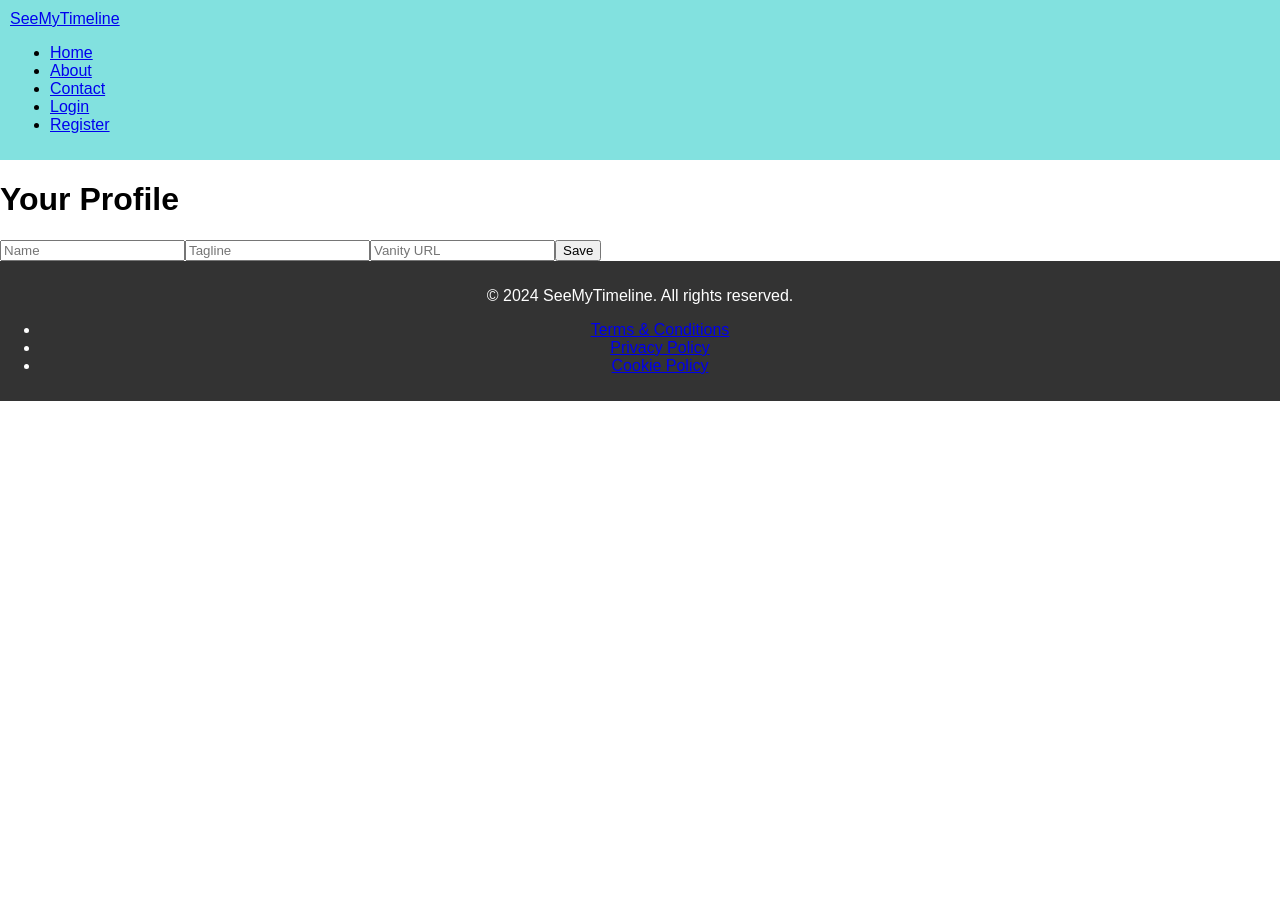
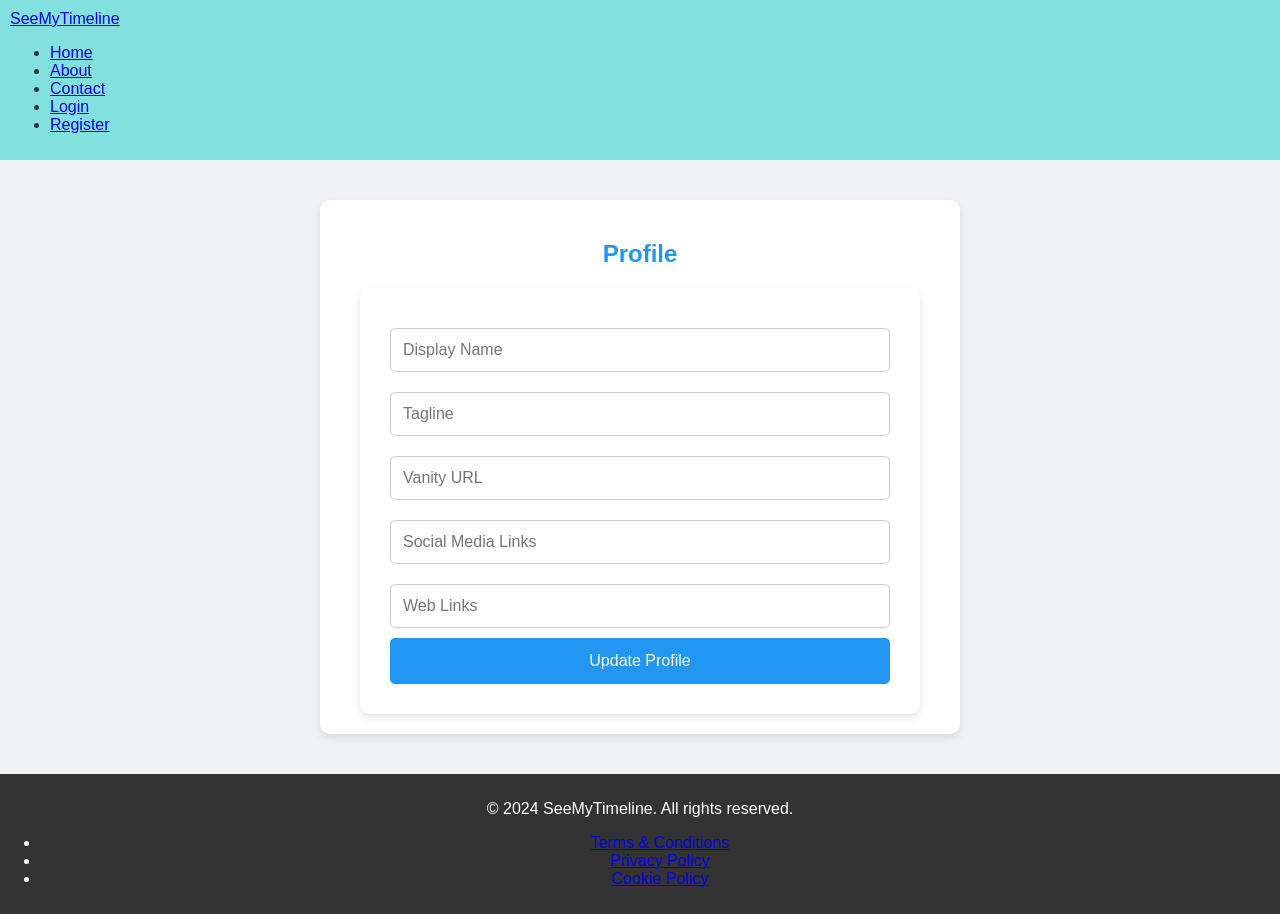
Before and after one commit to emanoj1/seemytimeline-frontend, a React (Create React App) app: page /profile in a window 1280 px wide. Before the commit the page ends 800 px from the top, so only its background shows below. Built offline with nearby package versions, Linux system fonts and the light colour scheme; no server answers.

Commit message:
feat: Dashboard sections

```diff
--- a/src/App.css
+++ b/src/App.css
@@ -1,3 +1,39 @@
+/* CSS Variables */
+:root {
+  --primary-color: #2196f3;
+  --secondary-color: #1976d2;
+  --background-color: #f0f2f5;
+  --text-color: #333;
+  --card-background: #ffffff;
+  --border-color: #ccc;
+  --shadow-color: rgba(0, 0, 0, 0.1);
+  --hover-shadow-color: rgba(0, 0, 0, 0.2);
+  --font-family: 'Arial', sans-serif;
+}
+
+/* Apply CSS Variables */
+body {
+  font-family: var(--font-family);
+  background-color: var(--background-color);
+  color: var(--text-color);
+  margin: 0;
+  padding: 0;
+}
+
+h1, h2 {
+  color: var(--text-color);
+}
+
+/* Form Styles */
+form {
+  max-width: 500px;
+  margin: 0 auto;
+  background: var(--card-background);
+  padding: 30px;
+  border-radius: 10px;
+  box-shadow: 0 4px 8px var(--shadow-color);
+}
+
 .App {
   text-align: center;
 }
--- a/src/App.js
+++ b/src/App.js
@@ -8,8 +8,12 @@ import Register from './pages/Register';
 import VanityPage from './pages/VanityPage';
 import Dashboard from './pages/Dashboard';
 import Profile from './pages/Profile';
+import Timeline from './components/Timeline';
+import Statistics from './components/Statistics';
+import AdminManagement from './components/AdminManagement';
 import Navbar from './components/Navbar';
 import Footer from './components/Footer';
+import './styles/Global.css';
 
 function App() {
   return (
@@ -24,6 +28,9 @@ function App() {
         <Route path="/vanity/:username" element={<VanityPage />} />
         <Route path="/dashboard" element={<Dashboard />} />
         <Route path="/profile" element={<Profile />} />
+        <Route path="/timeline" element={<Timeline />} />
+        <Route path="/statistics" element={<Statistics />} />
+        <Route path="/admin-management" element={<AdminManagement />} />
       </Routes>
       <Footer />
     </>
--- /dev/null
+++ b/src/components/AdminManagement.jsx
@@ -0,0 +1,46 @@
+import React, { useState } from 'react';
+
+function AdminManagement() {
+  const [adminData, setAdminData] = useState({
+    username: '',
+    password: '',
+  });
+
+  const handleChange = (e) => {
+    setAdminData({
+      ...adminData,
+      [e.target.name]: e.target.value,
+    });
+  };
+
+  const handleSubmit = (e) => {
+    e.preventDefault();
+    // Implement API call to update username and password
+    console.log('Admin details updated:', adminData);
+  };
+
+  return (
+    <div className="admin-management">
+      <h2>Admin Management</h2>
+      <form onSubmit={handleSubmit}>
+        <input
+          type="text"
+          name="username"
+          placeholder="New Username"
+          value={adminData.username}
+          onChange={handleChange}
+        />
+        <input
+          type="password"
+          name="password"
+          placeholder="New Password"
+          value={adminData.password}
+          onChange={handleChange}
+        />
+        <button type="submit">Update Account</button>
+      </form>
+    </div>
+  );
+}
+
+export default AdminManagement;
--- /dev/null
+++ b/src/components/Statistics.jsx
@@ -0,0 +1,36 @@
+import React, { useEffect, useState } from 'react';
+
+function Statistics() {
+  const [stats, setStats] = useState({
+    followers: 0,
+    visits: 0,
+    following: 0,
+    likes: 0,
+  });
+
+  useEffect(() => {
+    // Implement API call to fetch statistics
+    // Example:
+    // setStats({
+    //   followers: 120,
+    //   visits: 450,
+    //   following: 78,
+    //   likes: 300,
+    // });
+    console.log('Fetch statistics from API');
+  }, []);
+
+  return (
+    <div className="statistics">
+      <h2>Statistics</h2>
+      <ul>
+        <li>Followers: {stats.followers}</li>
+        <li>Visits: {stats.visits}</li>
+        <li>Following: {stats.following}</li>
+        <li>Likes: {stats.likes}</li>
+      </ul>
+    </div>
+  );
+}
+
+export default Statistics;
--- /dev/null
+++ b/src/components/Timeline.jsx
@@ -0,0 +1,58 @@
+import React, { useState } from 'react';
+
+function Timeline() {
+  const [timelineData, setTimelineData] = useState({
+    year: '',
+    image: '',
+    post: '',
+  });
+
+  const handleChange = (e) => {
+    setTimelineData({
+      ...timelineData,
+      [e.target.name]: e.target.value,
+    });
+  };
+
+  const handleFileChange = (e) => {
+    setTimelineData({
+      ...timelineData,
+      image: e.target.files[0],
+    });
+  };
+
+  const handleSubmit = (e) => {
+    e.preventDefault();
+    // Implement API call to update timeline info
+    console.log('Timeline updated:', timelineData);
+  };
+
+  return (
+    <div className="timeline">
+      <h2>Timeline</h2>
+      <form onSubmit={handleSubmit}>
+        <input
+          type="text"
+          name="year"
+          placeholder="Year"
+          value={timelineData.year}
+          onChange={handleChange}
+        />
+        <input
+          type="file"
+          name="image"
+          onChange={handleFileChange}
+        />
+        <textarea
+          name="post"
+          placeholder="Your Post"
+          value={timelineData.post}
+          onChange={handleChange}
+        ></textarea>
+        <button type="submit">Add to Timeline</button>
+      </form>
+    </div>
+  );
+}
+
+export default Timeline;
--- a/src/pages/Dashboard.jsx
+++ b/src/pages/Dashboard.jsx
@@ -1,6 +1,7 @@
 import React, { useEffect } from 'react';
 import { useNavigate } from 'react-router-dom';
 import { isAuthenticated } from '../utils/auth';
+import '../styles/Dashboard.css';
 
 function Dashboard() {
   const navigate = useNavigate();
@@ -13,8 +14,25 @@ function Dashboard() {
 
   return (
     <div className="dashboard">
-      <h1>Your Dashboard</h1>
-      {/* Links to Profile, Timeline, Change Password */}
+      <h1>Welcome to Your Dashboard</h1>
+      <div className="card-container">
+        <div className="card" onClick={() => navigate('/profile')}>
+          <h2>Profile</h2>
+          <p>Manage your personal info</p>
+        </div>
+        <div className="card" onClick={() => navigate('/timeline')}>
+          <h2>Timeline</h2>
+          <p>Manage your life events</p>
+        </div>
+        <div className="card" onClick={() => navigate('/statistics')}>
+          <h2>Statistics</h2>
+          <p>View your stats</p>
+        </div>
+        <div className="card" onClick={() => navigate('/admin-management')}>
+          <h2>Admin Management</h2>
+          <p>Change your username and password</p>
+        </div>
+      </div>
     </div>
   );
 }
--- a/src/pages/Profile.jsx
+++ b/src/pages/Profile.jsx
@@ -1,15 +1,68 @@
-import React from 'react';
+import React, { useState } from 'react';
+import '../styles/Profile.css';
 
 function Profile() {
+  const [formData, setFormData] = useState({
+    displayName: '',
+    tagline: '',
+    vanityUrl: '',
+    socialLinks: '',
+    webLinks: '',
+  });
+
+  const handleChange = (e) => {
+    setFormData({
+      ...formData,
+      [e.target.name]: e.target.value,
+    });
+  };
+
+  const handleSubmit = (e) => {
+    e.preventDefault();
+    // Implement API call to update profile info
+    console.log('Profile updated:', formData);
+  };
+
   return (
     <div className="profile">
-      <h1>Your Profile</h1>
-      <form>
-        <input type="text" placeholder="Name" />
-        <input type="text" placeholder="Tagline" />
-        <input type="text" placeholder="Vanity URL" />
-        {/* Other profile fields */}
-        <button type="submit">Save</button>
+      <h2>Profile</h2>
+      <form onSubmit={handleSubmit}>
+        <input
+          type="text"
+          name="displayName"
+          placeholder="Display Name"
+          value={formData.displayName}
+          onChange={handleChange}
+        />
+        <input
+          type="text"
+          name="tagline"
+          placeholder="Tagline"
+          value={formData.tagline}
+          onChange={handleChange}
+        />
+        <input
+          type="text"
+          name="vanityUrl"
+          placeholder="Vanity URL"
+          value={formData.vanityUrl}
+          onChange={handleChange}
+        />
+        <input
+          type="text"
+          name="socialLinks"
+          placeholder="Social Media Links"
+          value={formData.socialLinks}
+          onChange={handleChange}
+        />
+        <input
+          type="text"
+          name="webLinks"
+          placeholder="Web Links"
+          value={formData.webLinks}
+          onChange={handleChange}
+        />
+        <button type="submit">Update Profile</button>
       </form>
     </div>
   );
--- /dev/null
+++ b/src/styles/Dashboard.css
@@ -0,0 +1,105 @@
+/* General Styles */
+body {
+    font-family: 'Arial', sans-serif;
+    background-color: #f0f2f5;
+    color: #333;
+    margin: 0;
+    padding: 0;
+  }
+
+  h1, h2 {
+    color: #333;
+  }
+
+  /* Card Container */
+  .card-container {
+    display: flex;
+    justify-content: space-around;
+    flex-wrap: wrap;
+    padding: 20px;
+  }
+
+  /* Card Styles */
+  .card {
+    width: 250px;
+    padding: 20px;
+    margin: 10px;
+    border: 2px solid #2196f3;
+    border-radius: 10px;
+    background-color: white;
+    text-align: center;
+    box-shadow: 0px 4px 6px rgba(0, 0, 0, 0.1);
+    cursor: pointer;
+    transition: transform 0.2s ease-in-out, box-shadow 0.2s ease-in-out;
+  }
+
+  .card:hover {
+    transform: translateY(-5px);
+    box-shadow: 0px 8px 12px rgba(0, 0, 0, 0.2);
+  }
+
+  .card h2 {
+    margin-bottom: 10px;
+    font-size: 20px;
+    color: #2196f3;
+  }
+
+  .card p {
+    color: #666;
+  }
+
+  /* Form Styles */
+  form {
+    max-width: 500px;
+    margin: 0 auto;
+    background: #fff;
+    padding: 30px;
+    border-radius: 10px;
+    box-shadow: 0 4px 8px rgba(0, 0, 0, 0.1);
+  }
+
+  input[type="text"],
+  input[type="email"],
+  input[type="password"],
+  textarea {
+    width: 100%;
+    padding: 12px;
+    margin: 10px 0;
+    border: 1px solid #ccc;
+    border-radius: 5px;
+    box-sizing: border-box;
+    font-size: 16px;
+  }
+
+  button[type="submit"] {
+    width: 100%;
+    background-color: #2196f3;
+    color: white;
+    padding: 14px;
+    border: none;
+    border-radius: 5px;
+    font-size: 16px;
+    cursor: pointer;
+    transition: background-color 0.3s ease-in-out;
+  }
+
+  button[type="submit"]:hover {
+    background-color: #1976d2;
+  }
+
+  /* Responsive Design */
+  @media (max-width: 768px) {
+    .card-container {
+      flex-direction: column;
+      align-items: center;
+    }
+
+    .card {
+      width: 90%;
+    }
+
+    form {
+      width: 90%;
+      padding: 20px;
+    }
+  }
--- /dev/null
+++ b/src/styles/Global.css
@@ -0,0 +1,50 @@
+body {
+    font-family: 'Arial', sans-serif;
+    background-color: #f0f2f5;
+    color: #333;
+    margin: 0;
+    padding: 0;
+  }
+
+  h1, h2 {
+    color: #333;
+  }
+
+  /* Form Styles */
+  form {
+    max-width: 500px;
+    margin: 0 auto;
+    background: #fff;
+    padding: 30px;
+    border-radius: 10px;
+    box-shadow: 0 4px 8px rgba(0, 0, 0, 0.1);
+  }
+
+  input[type="text"],
+  input[type="email"],
+  input[type="password"],
+  textarea {
+    width: 100%;
+    padding: 12px;
+    margin: 10px 0;
+    border: 1px solid #ccc;
+    border-radius: 5px;
+    box-sizing: border-box;
+    font-size: 16px;
+  }
+
+  button[type="submit"] {
+    width: 100%;
+    background-color: #2196f3;
+    color: white;
+    padding: 14px;
+    border: none;
+    border-radius: 5px;
+    font-size: 16px;
+    cursor: pointer;
+    transition: background-color 0.3s ease-in-out;
+  }
+
+  button[type="submit"]:hover {
+    background-color: #1976d2;
+  }
--- /dev/null
+++ b/src/styles/Profile.css
@@ -0,0 +1,28 @@
+/* STyling for the Profile page in the Dashboard */
+
+/* src/styles/Profile.css */
+
+.profile {
+    max-width: 600px;
+    margin: 40px auto;
+    padding: 20px;
+    background: #fff;
+    border-radius: 10px;
+    box-shadow: 0 4px 8px rgba(0, 0, 0, 0.1);
+  }
+
+  .profile h2 {
+    text-align: center;
+    margin-bottom: 20px;
+    color: #2196f3;
+  }
+
+  .profile form {
+    display: flex;
+    flex-direction: column;
+  }
+
+  .profile input,
+  .profile textarea {
+    margin-bottom: 15px;
+  }
```
